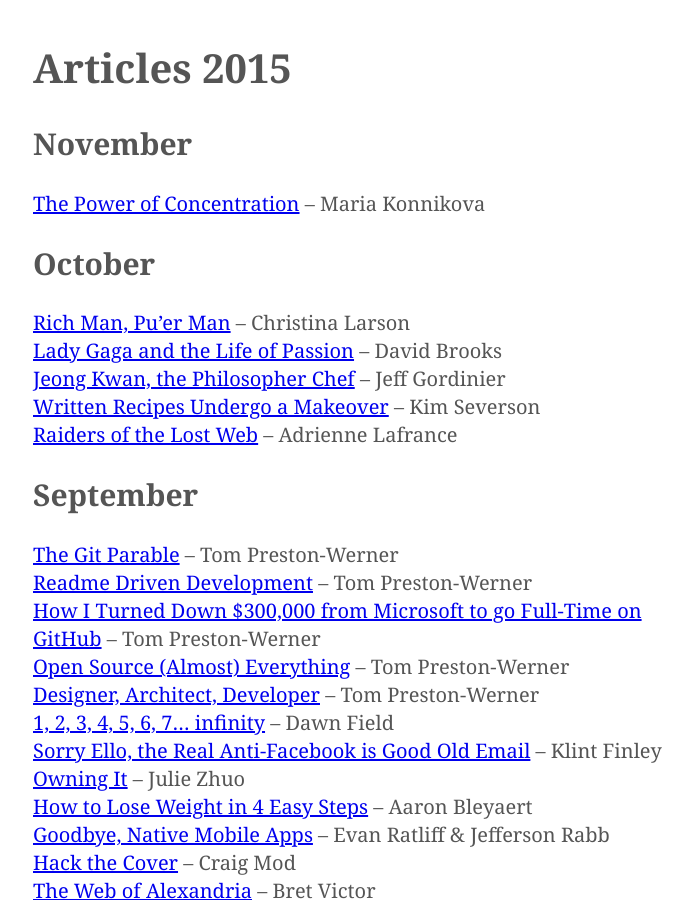
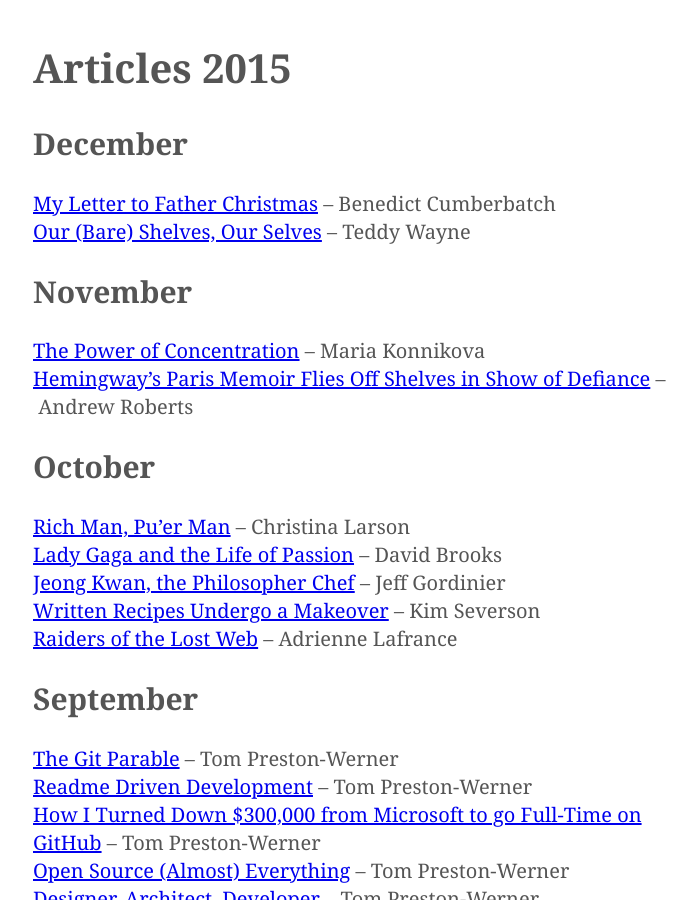
Before and after one commit to kmcgillivray/librarie, a Jekyll site: the page built from articles/2015.md, in a window 1280 px wide and 900 px high. Shown: the whole window, without its empty margins (282-979 px from the left). Built offline with Jekyll 4.4.1, drawn with Linux system fonts in a browser that asks for light colours.

Commit message:
More updates

```diff
--- a/articles/2015.md
+++ b/articles/2015.md
@@ -3,9 +3,15 @@
 title: Articles 2015
 ---
 
+## December
+
+* [My Letter to Father Christmas](http://www.huffingtonpost.co.uk/benedict-cumberbatch/my-letter-to-father-christmas_b_8739532.html) – Benedict Cumberbatch
+* [Our (Bare) Shelves, Our Selves](http://www.nytimes.com/2015/12/06/fashion/our-bare-shelves-our-selves.html) – Teddy Wayne
+
 ## November
 
 * [The Power of Concentration](http://www.nytimes.com/2012/12/16/opinion/sunday/the-power-of-concentration.html) – Maria Konnikova
+* [Hemingway's Paris Memoir Flies Off Shelves in Show of Defiance](http://www.bloomberg.com/news/articles/2015-11-19/hemingway-s-paris-memoir-flies-off-shelves-in-show-of-defiance) – Andrew Roberts
 
 ## October
 
```
Also changed, not shown: movies-and-tv.md (+6 -4 lines), podcasts.md (+5 -4 lines).
